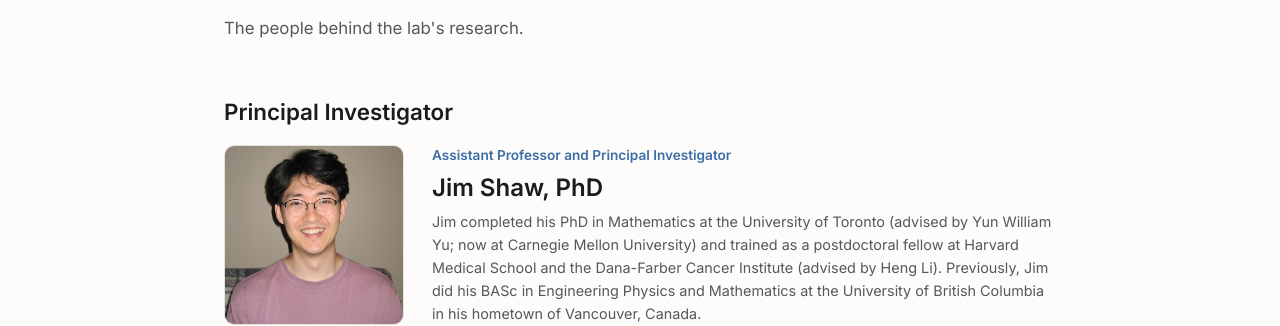
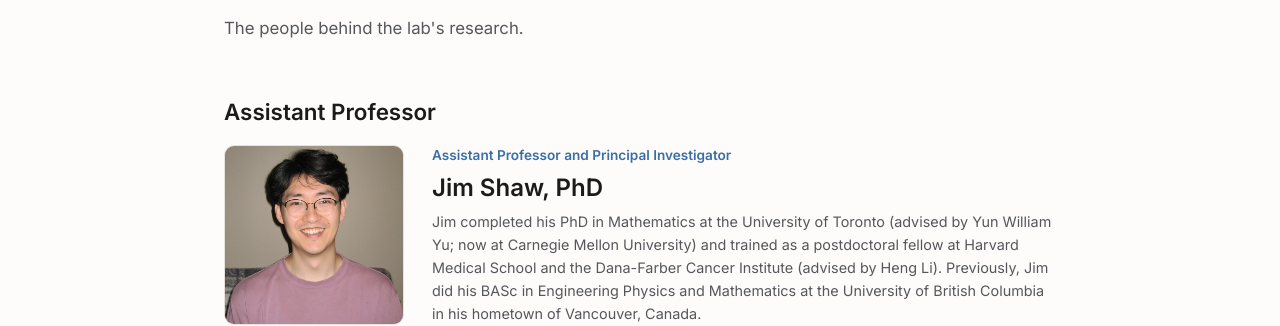
Before and after one commit to jshaw-lab-compbio/jshaw-lab-compbio.github.io, a Jekyll site: the page built from team.md, in a window 1280 px wide. Shown: the part 166-492 px from the top of the page. Built offline with Jekyll 4.4.1, drawn with Linux system fonts in a browser that asks for light colours.

Commit message:
new text

```diff
--- a/team.md
+++ b/team.md
@@ -9,7 +9,7 @@ title: Jim & Team
 {% assign pi = site.data.team | where: "role", "pi" | first %}
 {% if pi %}
 <div class="section">
-  <h2 class="section__heading">Principal Investigator</h2>
+  <h2 class="section__heading">Assistant Professor</h2>
   {% include person-card.html person=pi %}
 </div>
 {% endif %}
```
